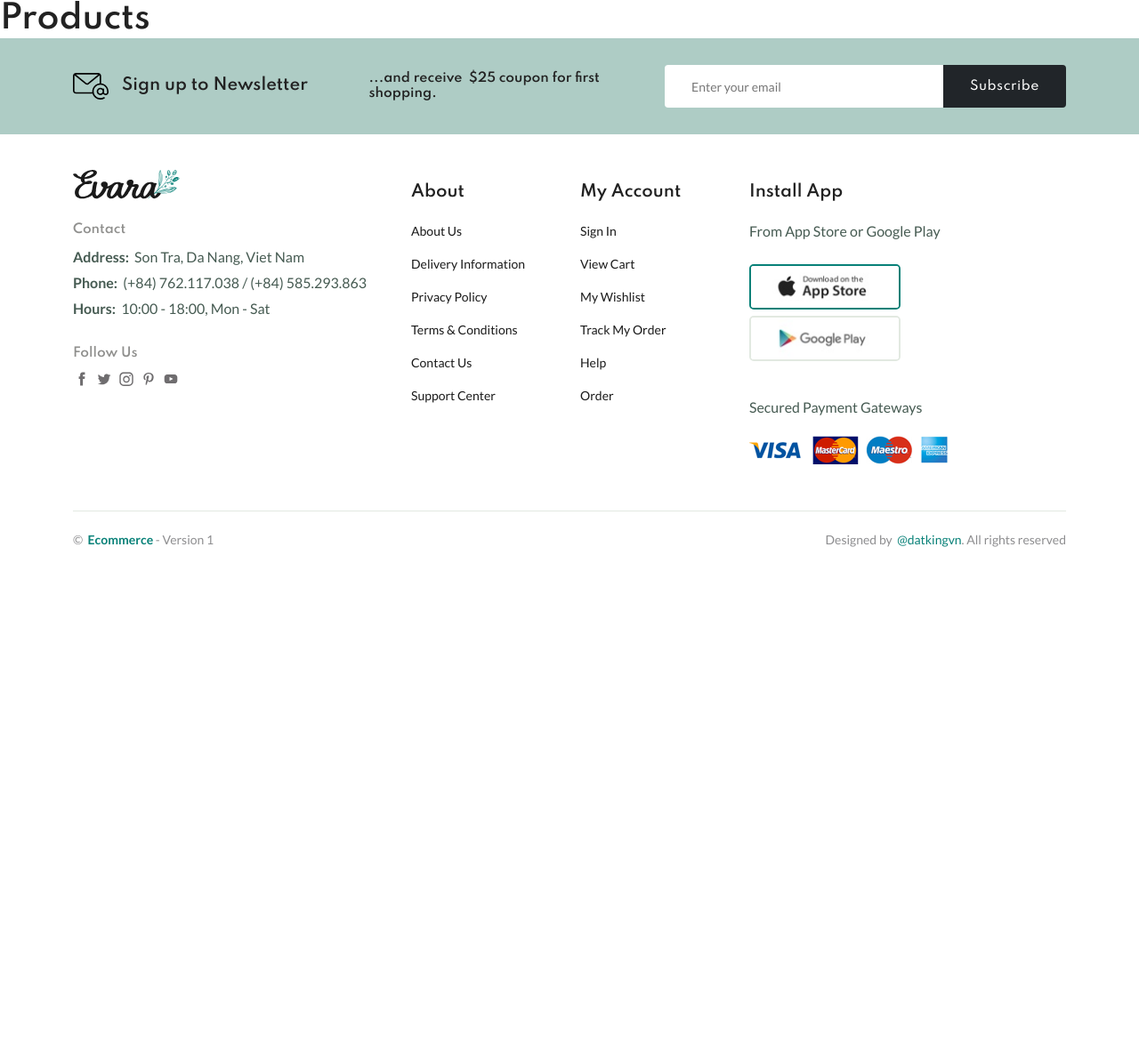
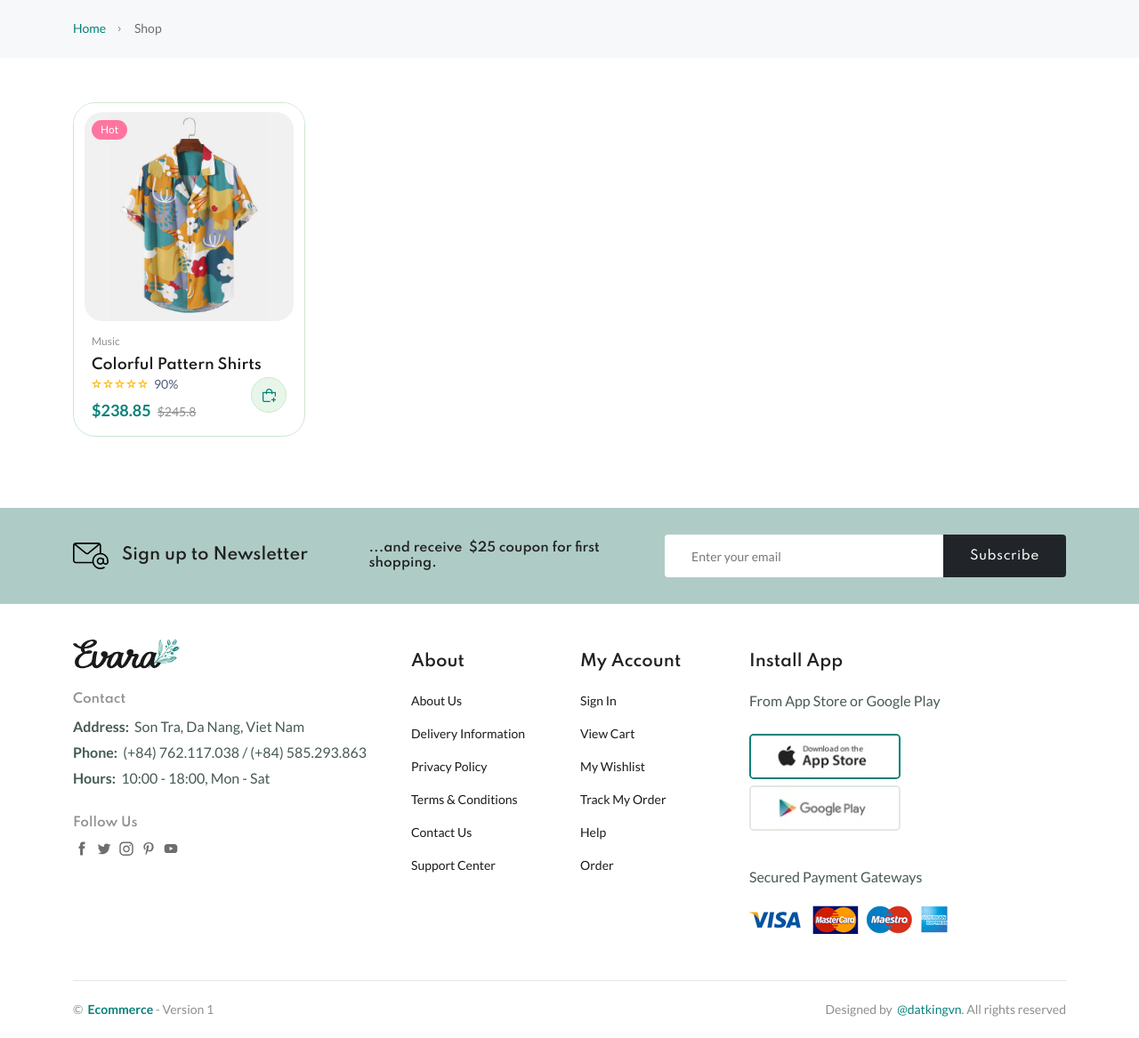
Before and after one commit to datkingvn/Ecommerce-Project, a Node server app: page /products/ in a window 1280 px wide. Shown: the part 177-1344 px from the top of the page at 89% size. Before the commit the page ends 792 px from the top, so only its background shows below. Run offline with Node 20, Linux system fonts and the light colour scheme; some libraries are stand-ins or nearby versions; some web fonts are replaced.

Commit message:
:zap: UI List Product / Connect Database

```diff
--- a/index.js
+++ b/index.js
@@ -1,6 +1,10 @@
 const express = require('express')
+const database = require('./config/database')
+require('dotenv').config()
+
 const route = require('./routes/client/index.route')
-require('dotenv').config()
+
+database.connect()
 
 const app = express()
 const port = process.env.PORT || 8888
--- a/views/client/pages/products/index.pug
+++ b/views/client/pages/products/index.pug
@@ -1,4 +1,45 @@
 extends ../../layouts/default
 
 block main
-    h1 Products
+    main.main
+        .page-header.breadcrumb-wrap
+            .container
+                .breadcrumb
+                    a(href='/' rel='nofollow') Home
+                    span
+                    |  Shop
+        section.mt-50.mb-50
+            .container
+                .row
+                    .col-lg-12
+                        .row.product-grid-3
+                            .col-lg-3.col-md-4
+                                .product-cart-wrap.mb-30
+                                    .product-img-action-wrap
+                                        .product-img.product-img-zoom
+                                            a(href='shop-product-right.html')
+                                                img.default-img(src='images/product-2-1.jpg' alt='')
+                                                img.hover-img(src='images/product-2-2.jpg' alt='')
+                                        .product-action-1
+                                            a.action-btn.hover-up(aria-label='Quick view' data-bs-toggle='modal' data-bs-target='#quickViewModal')
+                                                i.fi-rs-search
+                                            a.action-btn.hover-up(aria-label='Add To Wishlist' href='shop-wishlist.html')
+                                                i.fi-rs-heart
+                                            a.action-btn.hover-up(aria-label='Compare' href='shop-compare.html')
+                                                i.fi-rs-shuffle
+                                        .product-badges.product-badges-position.product-badges-mrg
+                                            span.hot Hot
+                                    .product-content-wrap
+                                        .product-category
+                                            a(href='shop-grid-right.html') Music
+                                        h2
+                                            a(href='shop-product-right.html') Colorful Pattern Shirts
+                                        .rating-result(title='90%')
+                                            span
+                                                span 90%
+                                        .product-price
+                                            span $238.85
+                                            span.old-price $245.8
+                                        .product-action-1.show
+                                            a.action-btn.hover-up(aria-label='Add To Cart' href='shop-cart.html')
+                                                i.fi-rs-shopping-bag-add
```
Also changed, not shown: config/database.js (added, +10 -0 lines), models/product.model.js (added, +18 -0 lines), 1 other file.
